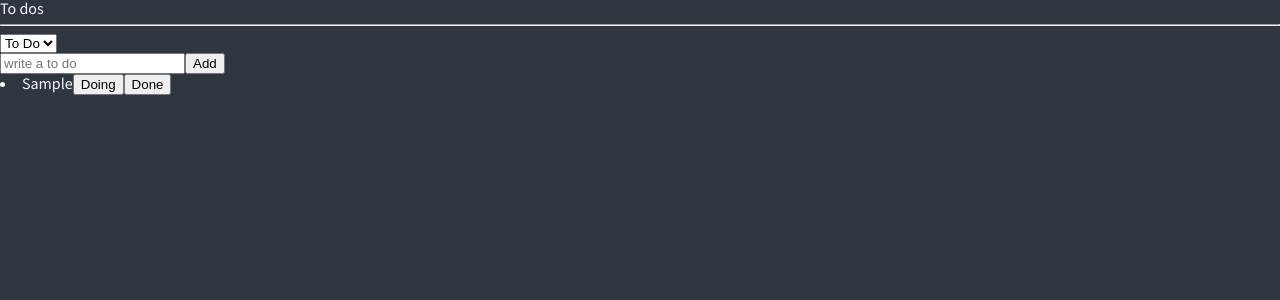
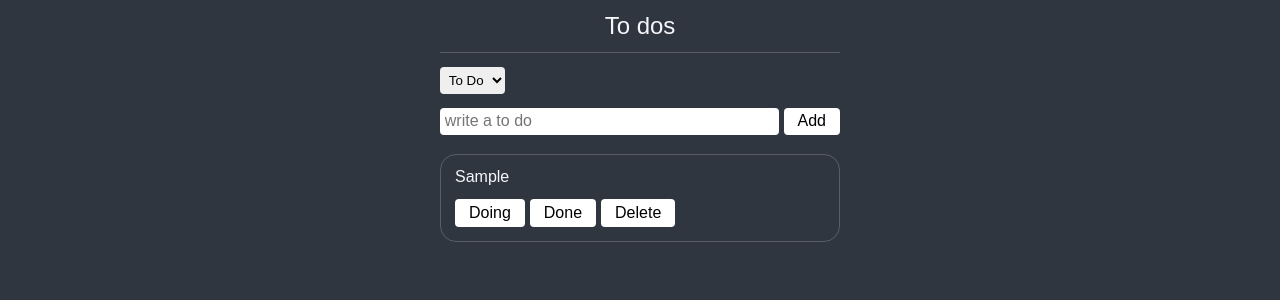
Before and after one commit to mak-somniferum/react-masterclasss-todo, a React (Create React App) app: page / in a window 1280 px wide. Both pictures are taken after typing "Sample" into the empty fields and a click on the button "Add". Shown: the top 300 px of the page. Built offline with nearby package versions, Linux system fonts and the light colour scheme.

Commit message:
add some style, delete button

```diff
--- a/src/components/CreateToDo.tsx
+++ b/src/components/CreateToDo.tsx
@@ -1,10 +1,45 @@
-import { useForm } from "react-hook-form";
-import { useRecoilValue, useSetRecoilState } from "recoil";
-import { categoryState, toDoState } from "../atoms";
+import { useForm } from 'react-hook-form';
+import { useRecoilValue, useSetRecoilState } from 'recoil';
+import { categoryState, toDoState } from '../atoms';
+import { styled } from 'styled-components';
 
 export interface IForm {
   toDo: string;
 }
+
+const Input = styled.input`
+  width: 100%;
+  border-radius: 0.25rem;
+  padding: 0.3rem;
+  border: 0;
+  font-size: 1rem;
+`;
+
+const Form = styled.form`
+  display: flex;
+  align-items: flex-start;
+  gap: 5px;
+
+  div {
+    flex: 1;
+  }
+`;
+
+const Message = styled.span`
+  display: block;
+  margin-top: 5px;
+  font-size: 0.875rem;
+  color: #ff4747;
+`;
+
+const Button = styled.button`
+  border: 0;
+  font-size: 1rem;
+  padding: 0.3rem 0.875rem;
+  border-radius: 0.25rem;
+  background-color: #fff;
+  cursor: pointer;
+`;
 
 function CreateToDo() {
   const setToDos = useSetRecoilState(toDoState);
@@ -19,21 +54,23 @@ function CreateToDo() {
 
   const onSubmit = ({ toDo }: IForm) => {
     setToDos(oldToDos => [{ id: Date.now(), text: toDo, category }, ...oldToDos]);
-    setValue("toDo", "");
+    setValue('toDo', '');
   };
 
   return (
     <>
-      <form onSubmit={handleSubmit(onSubmit)}>
-        <input
-          {...register("toDo", {
-            required: "Please write a To Do",
-          })}
-          placeholder="write a to do"
-        />
-        <span>{errors?.toDo?.message}</span>
-        <button>Add</button>
-      </form>
+      <Form onSubmit={handleSubmit(onSubmit)}>
+        <div>
+          <Input
+            {...register('toDo', {
+              required: 'Please write a To Do',
+            })}
+            placeholder="write a to do"
+          />
+          <Message>{errors?.toDo?.message}</Message>
+        </div>
+        <Button>Add</Button>
+      </Form>
     </>
   );
 }
--- a/src/components/ToDo.tsx
+++ b/src/components/ToDo.tsx
@@ -1,6 +1,26 @@
-import { useSetRecoilState } from "recoil";
-import { Categories, IToDo } from "../interface";
-import { toDoState } from "../atoms";
+import { useSetRecoilState } from 'recoil';
+import { Categories, IToDo } from '../interface';
+import { toDoState } from '../atoms';
+import { styled } from 'styled-components';
+
+const ToDoText = styled.p`
+  display: block;
+`;
+
+const ButtonBox = styled.div`
+  display: flex;
+  gap: 5px;
+  margin-top: 0.875rem;
+
+  button {
+    border: 0;
+    font-size: 1rem;
+    padding: 0.3rem 0.875rem;
+    border-radius: 0.25rem;
+    background-color: #fff;
+    cursor: pointer;
+  }
+`;
 
 function ToDo({ text, category, id }: IToDo) {
   const setToDos = useSetRecoilState(toDoState);
@@ -11,12 +31,21 @@ function ToDo({ text, category, id }: IToDo) {
       return [...oldToDos.slice(0, targetIndex), newToDo, ...oldToDos.slice(targetIndex + 1)];
     });
   };
+  const onDelete = () => {
+    setToDos(oldToDos => {
+      const targetIndex = oldToDos.findIndex(toDo => toDo.id === id);
+      return [...oldToDos.slice(0, targetIndex), ...oldToDos.slice(targetIndex + 1)];
+    });
+  };
   return (
     <li>
-      <span>{text}</span>
-      {category !== Categories.TO_DO && <button onClick={() => onClick(Categories.TO_DO)}>To Do</button>}
-      {category !== Categories.DOING && <button onClick={() => onClick(Categories.DOING)}>Doing</button>}
-      {category !== Categories.DONE && <button onClick={() => onClick(Categories.DONE)}>Done</button>}
+      <ToDoText>{text}</ToDoText>
+      <ButtonBox>
+        {category !== Categories.TO_DO && <button onClick={() => onClick(Categories.TO_DO)}>To Do</button>}
+        {category !== Categories.DOING && <button onClick={() => onClick(Categories.DOING)}>Doing</button>}
+        {category !== Categories.DONE && <button onClick={() => onClick(Categories.DONE)}>Done</button>}
+        <button onClick={() => onDelete()}>Delete</button>
+      </ButtonBox>
     </li>
   );
 }
--- a/src/components/ToDoList.tsx
+++ b/src/components/ToDoList.tsx
@@ -1,8 +1,51 @@
-import { useRecoilState, useRecoilValue } from "recoil";
-import { categoryState, toDoSelector } from "../atoms";
-import CreateToDo from "./CreateToDo";
-import ToDo from "./ToDo";
-import { Categories } from "../interface";
+import { useRecoilState, useRecoilValue } from 'recoil';
+import { categoryState, toDoSelector } from '../atoms';
+import CreateToDo from './CreateToDo';
+import ToDo from './ToDo';
+import { Categories } from '../interface';
+import { styled } from 'styled-components';
+
+const Box = styled.div`
+  max-width: 400px;
+  margin: 0 auto;
+`;
+
+const Header = styled.h1`
+  text-align: center;
+  font-size: 1.5rem;
+  padding: 0.875rem 0;
+  border-bottom: 1px solid rgba(255, 255, 255, 0.2);
+`;
+
+const SelectBox = styled.select`
+  border-radius: 0.25rem;
+  border: 0;
+  padding: 0.3rem;
+  margin: 0.875rem 0;
+`;
+
+const ListBox = styled.ul`
+  margin-top: 0.875rem;
+  display: flex;
+  flex-direction: column;
+  gap: 10px;
+
+  li {
+    width: 100%;
+    list-style: 0;
+    padding: 0.875rem;
+    border-radius: 1rem;
+    border: 1px solid rgba(255, 255, 255, 0.2);
+  }
+`;
+
+const NoList = styled.span`
+  display: block;
+  margin: 0.875rem 0;
+  text-align: center;
+  color: #fff;
+  font-size: 0.875rem;
+`;
 
 function ToDoList() {
   const toDos = useRecoilValue(toDoSelector);
@@ -11,22 +54,27 @@ function ToDoList() {
     const {
       currentTarget: { value },
     } = event;
-    setCategory(Number(value));
+    setCategory(value as any);
   };
   return (
-    <div>
-      <h1>To dos</h1>
-      <hr />
-      <select value={category} onInput={onInput}>
+    <Box>
+      <Header>To dos</Header>
+      <SelectBox value={category} onInput={onInput}>
         <option value={Categories.TO_DO}>To Do</option>
         <option value={Categories.DOING}>Doing</option>
         <option value={Categories.DONE}>Done</option>
-      </select>
+      </SelectBox>
       <CreateToDo />
-      {toDos?.map(toDo => (
-        <ToDo key={toDo.id} {...toDo} />
-      ))}
-    </div>
+      {toDos.length !== 0 ? (
+        <ListBox>
+          {toDos?.map(toDo => (
+            <ToDo key={toDo.id} {...toDo} />
+          ))}
+        </ListBox>
+      ) : (
+        <NoList>아직 {category === Categories.TO_DO ? '할 일' : category === Categories.DOING ? '하는 일' : category === Categories.DONE ? '한 일' : '일'}이 없습니다!</NoList>
+      )}
+    </Box>
   );
 }
 
--- a/src/interface.ts
+++ b/src/interface.ts
@@ -1,7 +1,7 @@
 export enum Categories {
-  "TO_DO",
-  "DOING",
-  "DONE",
+  'TO_DO' = 'TO_DO',
+  'DOING' = 'DOING',
+  'DONE' = 'DONE',
 }
 export interface IToDo {
   id: number;
```
